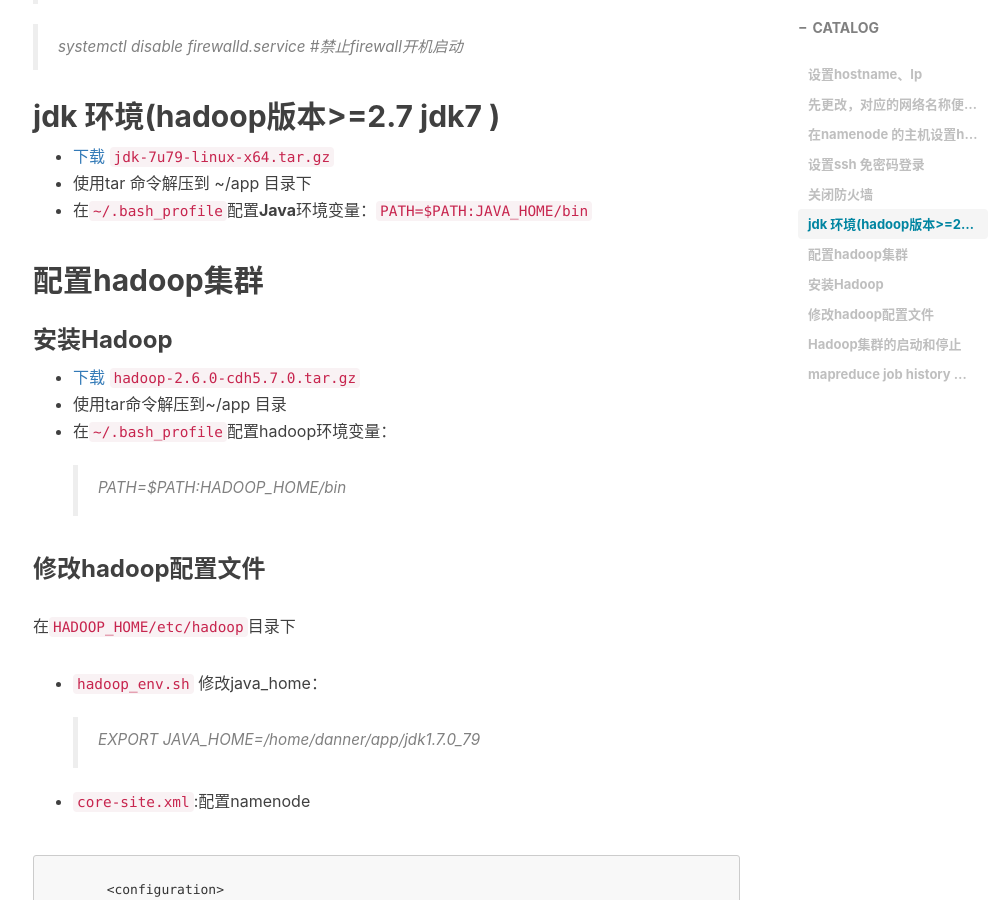
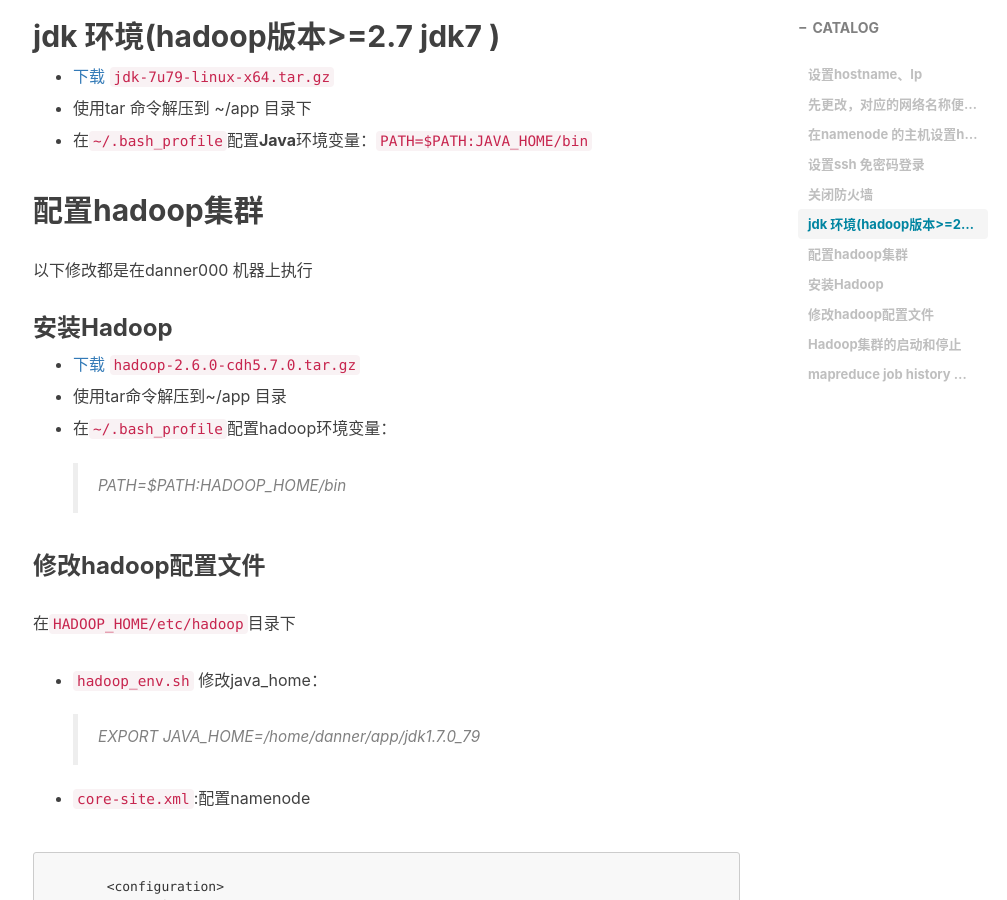
Before and after one commit to vendanner/vendanner.github.io, a Jekyll site: the page built from _posts/2019-02-16-Hadoop集群创建.md, in a window 1280 px wide and 900 px high, scrolled down 1931 px. Shown: the whole window, without its empty margins (232-1239 px from the left). Built offline with Jekyll 4.4.1, drawn with Linux system fonts in a browser that asks for light colours; nearby versions of some CDN libraries; comment, search, counter and statistics services are not loaded.

Commit message:
Update 2019-02-16-Hadoop集群创建.md

````diff
--- a/_posts/2019-02-16-Hadoop集群创建.md
+++ b/_posts/2019-02-16-Hadoop集群创建.md
@@ -18,14 +18,14 @@ tags:
 ### 先更改，对应的网络名称便于后续维护(每台机子都要执行)：
 `sudo gedit /etc/sysconfig/network`
 >TWORKING=yes
-
+>
 >HOSTNAME=danner000
 
 
 ### 在namenode 的主机设置hostname和ip：
 `vi /etc/hosts`
 >192.168.22.147 danner000
-
+>
 >192.168.22.149 danner001
 
 
@@ -54,17 +54,21 @@ centos7 及以上：
 
 ## jdk 环境(hadoop版本>=2.7 jdk7 )
 - [下载](https://download.oracle.com/otn/java/jdk/7u79-b15/jre-7u79-linux-x64.tar.gz?AuthParam=1550277880_b145349131f84ce54f78a006e0e7240b) `jdk-7u79-linux-x64.tar.gz`
+
 - 使用tar 命令解压到 ~/app 目录下
+
 - 在`~/.bash_profile`配置**Java**环境变量：`PATH=$PATH:JAVA_HOME/bin`
 
 
 
 ## 配置hadoop集群
-
+以下修改都是在danner000 机器上执行
 
 ### 安装Hadoop
 - [下载](http://archive.cloudera.com/cdh5/cdh/5/hadoop-2.6.0-cdh5.7.0.tar.gz) `hadoop-2.6.0-cdh5.7.0.tar.gz`
+
 - 使用tar命令解压到~/app 目录
+
 - 在`~/.bash_profile`配置hadoop环境变量：
 >PATH=$PATH:HADOOP_HOME/bin
 
@@ -137,6 +141,7 @@ centos7 及以上：
 ```
 
 - slave：配置从节点(3个)
+
 > danner000
 >
 > danner001
@@ -144,6 +149,7 @@ centos7 及以上：
 > danner100
 
 - 分发hadoop配置: 直接将配置好的Hadoop copy 到slave 机器上
+
 > scp -r ~/app danner001:~/
 >
 > scp -r ~/app danner100:~/
@@ -158,6 +164,7 @@ centos7 及以上：
 
 
 ### Hadoop集群的启动和停止
+
 - 对nanedode做格式化：只要在danner000机器上执行
 > hdfs namenode –format: 会在对应hdfs目录下生成” dfs/name/current”
 
````
